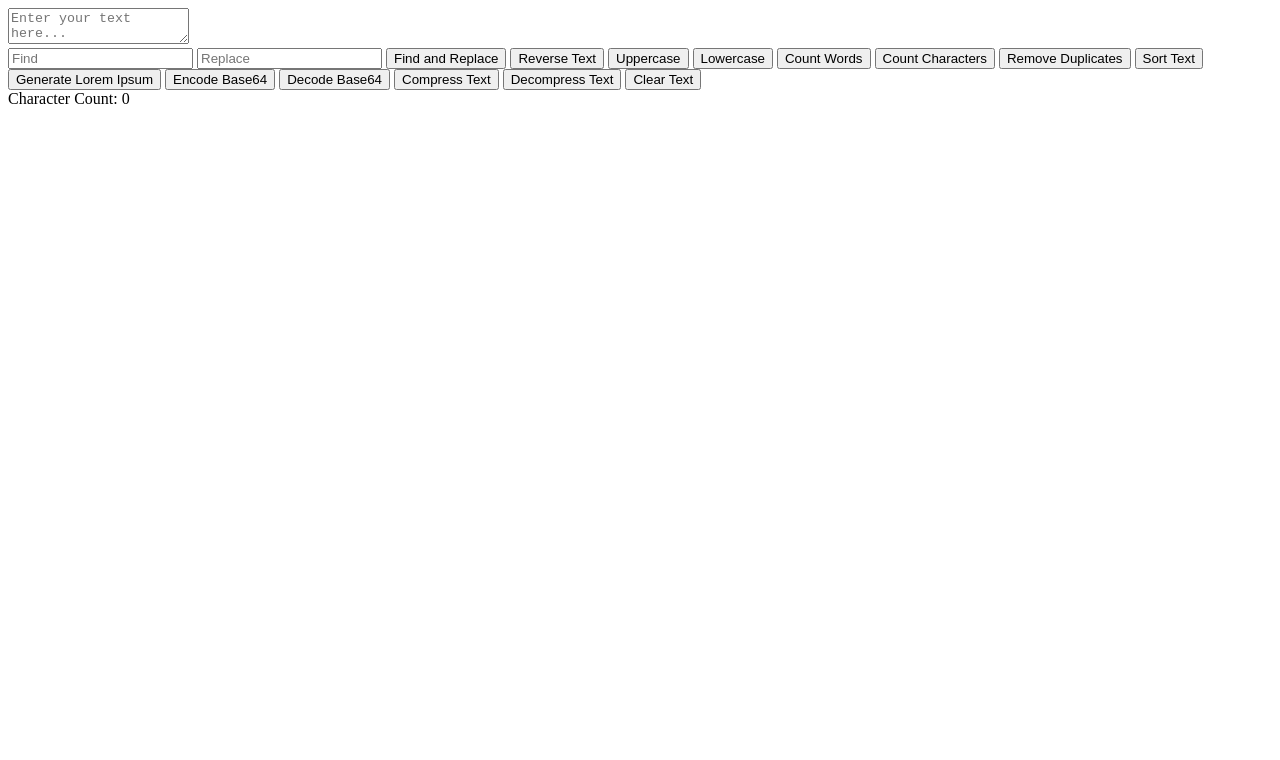
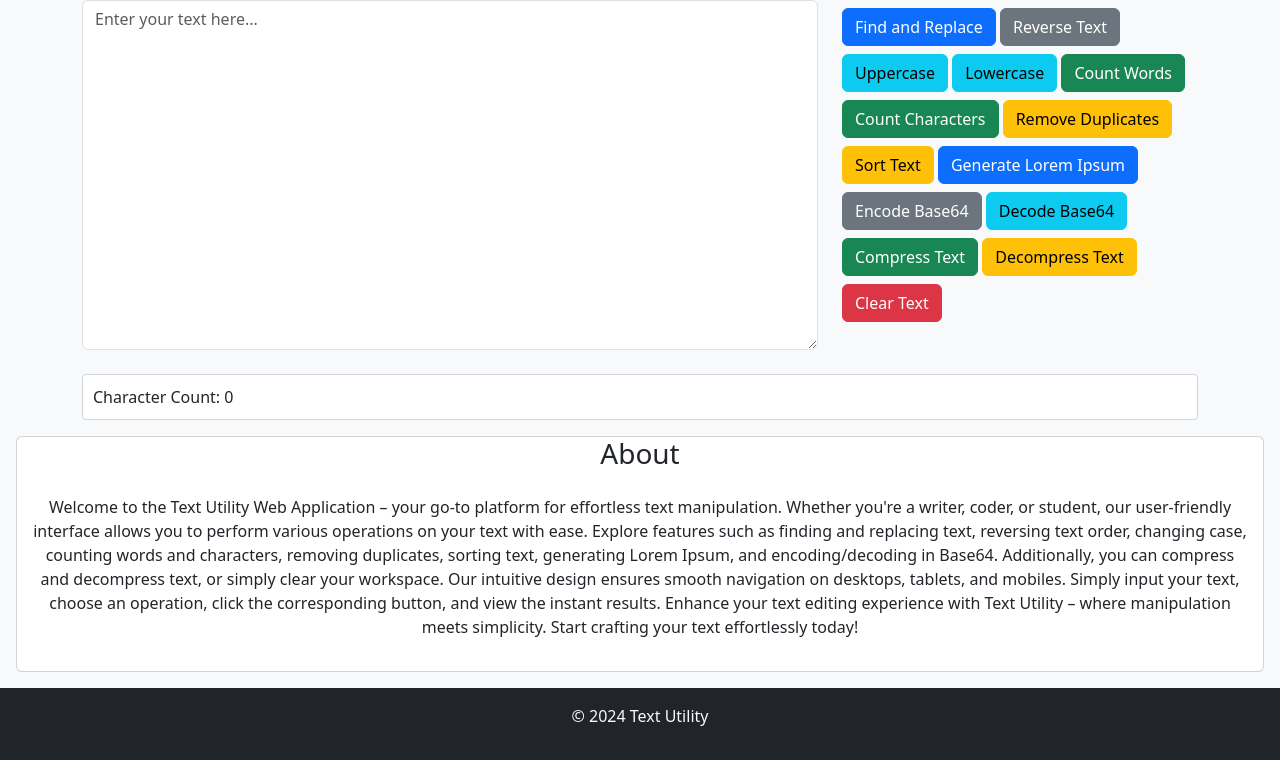
Before and after one commit to thakurakhilesh1998/TextUtilities-Project, a plain HTML site: page index.html in a window 1280 px wide. Shown: the part 72-832 px from the top of the page. Before the commit the page ends 800 px from the top, so only its background shows below. Drawn offline with nearby package versions, Linux system fonts and the light colour scheme.

Commit message:
some styling added to this.

```diff
--- a/index.html
+++ b/index.html
@@ -4,35 +4,73 @@
     <meta charset="UTF-8">
     <meta name="viewport" content="width=device-width, initial-scale=1.0">
     <title>Text Utility</title>
-    <link rel="stylesheet" href="styles.css">
+    <!-- Add Bootstrap CSS link -->
+    <link href="https://cdn.jsdelivr.net/npm/bootstrap@5.3.0/dist/css/bootstrap.min.css" rel="stylesheet">
+    <style>
+        body {
+            background-color: #f8f9fa;
+        }
+        #result {
+            margin-top: 20px;
+            padding: 10px;
+            background-color: #ffffff;
+            border: 1px solid #ced4da;
+            border-radius: 4px;
+        }
+    </style>
 </head>
 <body>
 
-    <div class="container">
-        <h1>Text Utility</h1>
-        <textarea id="textInput" placeholder="Enter your text here..."></textarea>
-        <div class="controls">
-            <input type="text" id="findText" placeholder="Find">
-            <input type="text" id="replaceText" placeholder="Replace">
-            <button id="findReplaceBtn">Find and Replace</button>
-            <button id="reverseTextBtn">Reverse Text</button>
-            <button id="uppercaseBtn">Uppercase</button>
-            <button id="lowercaseBtn">Lowercase</button>
-            <button id="countWordsBtn">Count Words</button>
-            <button id="countCharactersBtn">Count Characters</button>
-            <button id="removeDuplicatesBtn">Remove Duplicates</button>
-            <button id="sortTextBtn">Sort Text</button>
-            <button id="generateLoremIpsumBtn">Generate Lorem Ipsum</button>
-            <button id="encodeBase64Btn">Encode Base64</button>
-            <button id="decodeBase64Btn">Decode Base64</button>
-            <button id="compressTextBtn">Compress Text</button>
-            <button id="decompressTextBtn">Decompress Text</button>
-            <button id="clearTextBtn">Clear Text</button>
+    <!-- Navigation Bar -->
+    <nav class="navbar navbar-expand-lg navbar-dark bg-dark">
+        <div class="container">
+            <a class="navbar-brand" href="#">Text Utility</a>
         </div>
-        <div id="result"></div>
+    </nav>
+    <div class="container mt-3">
+        <div class="row">
+            <div class="col-md-8">
+                <textarea class="form-control" id="textInput" placeholder="Enter your text here..." rows="14"></textarea>
+            </div>
+            <div class="col-md-4">
+                <div class="controls">
+                    <button id="findReplaceBtn" class="btn btn-primary mt-2">Find and Replace</button>
+                    <button id="reverseTextBtn" class="btn btn-secondary mt-2">Reverse Text</button>
+                    <button id="uppercaseBtn" class="btn btn-info mt-2">Uppercase</button>
+                    <button id="lowercaseBtn" class="btn btn-info mt-2">Lowercase</button>
+                    <button id="countWordsBtn" class="btn btn-success mt-2">Count Words</button>
+                    <button id="countCharactersBtn" class="btn btn-success mt-2">Count Characters</button>
+                    <button id="removeDuplicatesBtn" class="btn btn-warning mt-2">Remove Duplicates</button>
+                    <button id="sortTextBtn" class="btn btn-warning mt-2">Sort Text</button>
+                    <button id="generateLoremIpsumBtn" class="btn btn-primary mt-2">Generate Lorem Ipsum</button>
+                    <button id="encodeBase64Btn" class="btn btn-secondary mt-2">Encode Base64</button>
+                    <button id="decodeBase64Btn" class="btn btn-info mt-2">Decode Base64</button>
+                    <button id="compressTextBtn" class="btn btn-success mt-2">Compress Text</button>
+                    <button id="decompressTextBtn" class="btn btn-warning mt-2">Decompress Text</button>
+                    <button id="clearTextBtn" class="btn btn-danger mt-2">Clear Text</button>
+                </div>
+            </div>
+        </div>
+        <div id="result" class="mt-4"></div>
+    </div>
+    <div class="m-3">
+        <div class="card text-center">
+            <h3>About</h3>
+            <p class="text-center p-3">Welcome to the Text Utility Web Application – your go-to platform for effortless text manipulation. Whether you're a writer, coder, or student, our user-friendly interface allows you to perform various operations on your text with ease.
+                Explore features such as finding and replacing text, reversing text order, changing case, counting words and characters, removing duplicates, sorting text, generating Lorem Ipsum, and encoding/decoding in Base64. Additionally, you can compress and decompress text, or simply clear your workspace.
+                Our intuitive design ensures smooth navigation on desktops, tablets, and mobiles. Simply input your text, choose an operation, click the corresponding button, and view the instant results. Enhance your text editing experience with Text Utility – where manipulation meets simplicity. Start crafting your text effortlessly today!</p>
+        </div>
     </div>
 
+
+    <!-- Footer -->
+    <footer class="bg-dark text-light text-center py-3">
+        <p>&copy; 2024 Text Utility</p>
+    </footer>
+
+    <!-- Add Bootstrap JS and Popper.js (required for Bootstrap) -->
     <script src="https://code.jquery.com/jquery-3.6.4.min.js"></script>
+    <script src="https://cdn.jsdelivr.net/npm/bootstrap@5.3.0/dist/js/bootstrap.bundle.min.js"></script>
     <script src="script.js"></script>
 
 </body>
```
